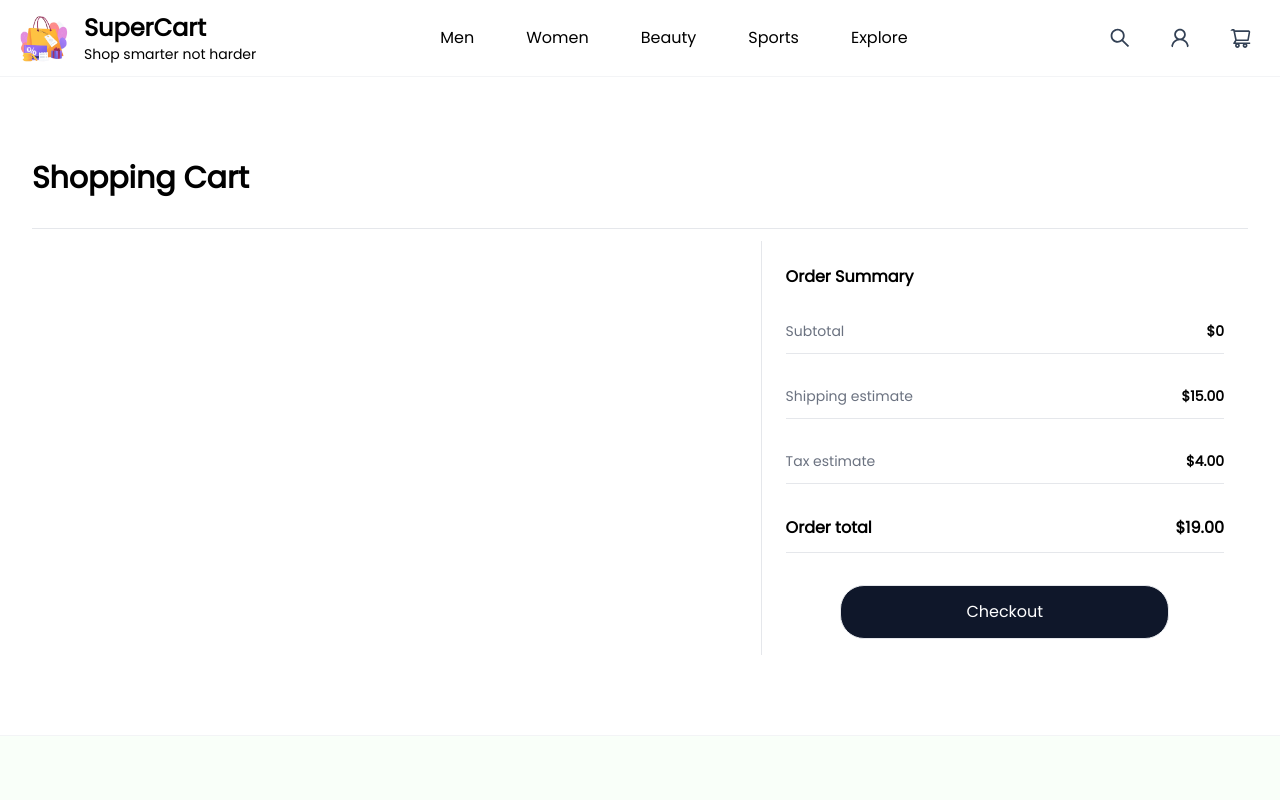
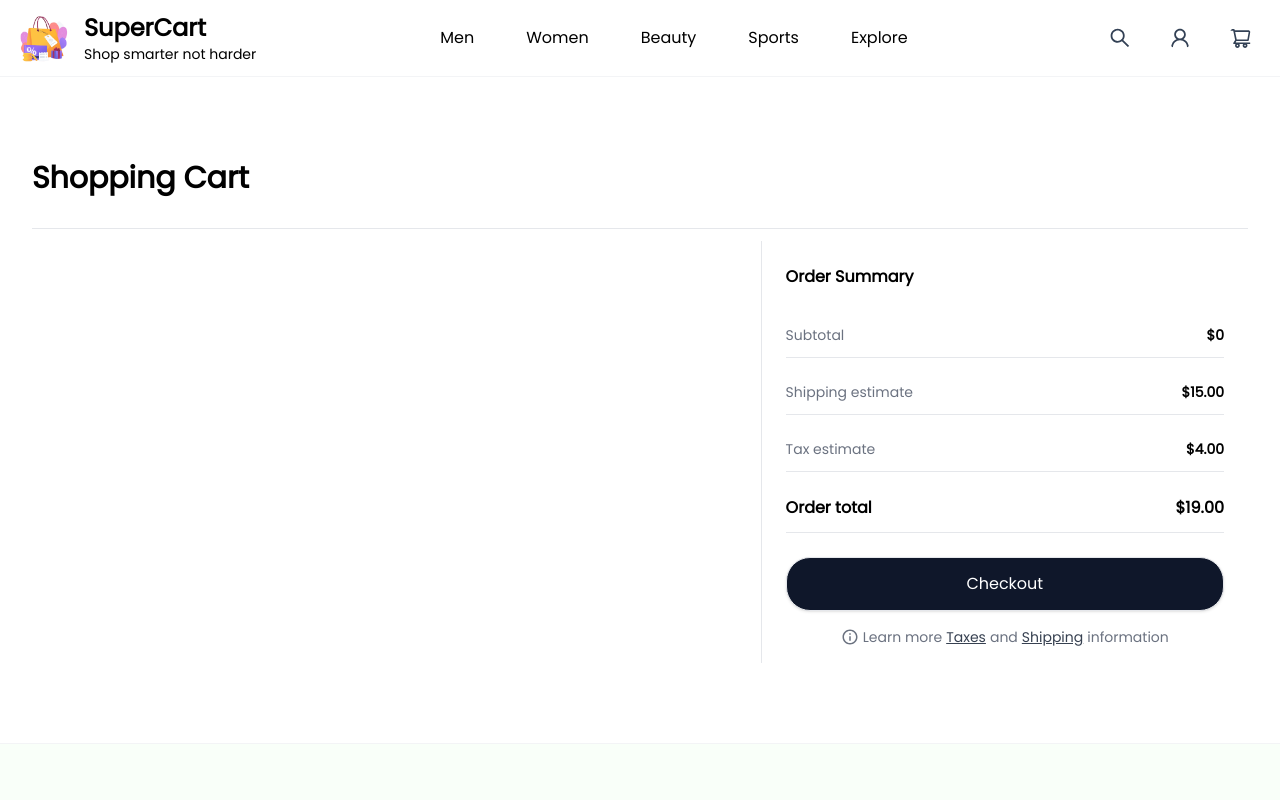
Before and after one commit to Muthoni77/supercart, a Next.js app: page /cart in a window 1280 px wide. Shown: the top 800 px of the page. Built offline with nearby package versions, Linux system fonts and the light colour scheme.

Commit message:
padding fix

```diff
--- a/components/Cart/OrderSummary.tsx
+++ b/components/Cart/OrderSummary.tsx
@@ -1,6 +1,7 @@
 import { useState } from "react";
 import { useAppSelector } from "@/hooks";
 import { useRouter } from "next/navigation";
+import { BiInfoCircle } from "react-icons/bi";
 
 const OrderSummary = () => {
   const { subtotal } = useAppSelector((state) => state.cart);
@@ -9,8 +10,8 @@ const OrderSummary = () => {
   const [tax, setTax] = useState<number>(4.0);
   return (
     <div className="w-full px-6 pb-4 pt-6 rounded-bl-3xl rounded-br-3xl z-50">
-      <div className="flex flex-col space-y-8">
-        <span className="font-bold text-base">Order Summary</span>
+      <div className="flex flex-col space-y-6">
+        <span className="font-bold text-base mb-3">Order Summary</span>
         <div className="flex  items-center justify-between border-b pb-3 text-sm">
           <span className="text-gray-500">Subtotal</span>
           <span className="font-semibold">${subtotal}</span>
@@ -30,10 +31,25 @@ const OrderSummary = () => {
           </span>
         </div>
         <div className="flex items-center justify-between mt-6">
-          <div className="w-3/4 mx-auto">
-            <button className="w-full p-[14px] border hover:cursor-pointer bg-[#0f172a] text-white hoverDownEffect  rounded-3xl">
+          <div className="w-full mx-auto">
+            <button className="w-full p-[14px] shadow border hover:cursor-pointer bg-[#0f172a] text-white hoverDownEffect  rounded-3xl">
               Checkout
             </button>
+            <span
+              style={{ fontWeight: 500 }}
+              className="flex items-center text-gray-500  text-sm mx-auto mt-4 justify-center"
+            >
+              <BiInfoCircle size={18} className="mr-1 " />
+              Learn more{" "}
+              <span className="text-gray-700 underline mx-1 hover:cursor-pointer">
+                Taxes
+              </span>
+              and
+              <span className="text-gray-700 underline mx-1 hover:cursor-pointer">
+                Shipping
+              </span>
+              information
+            </span>
           </div>
         </div>
       </div>
```
